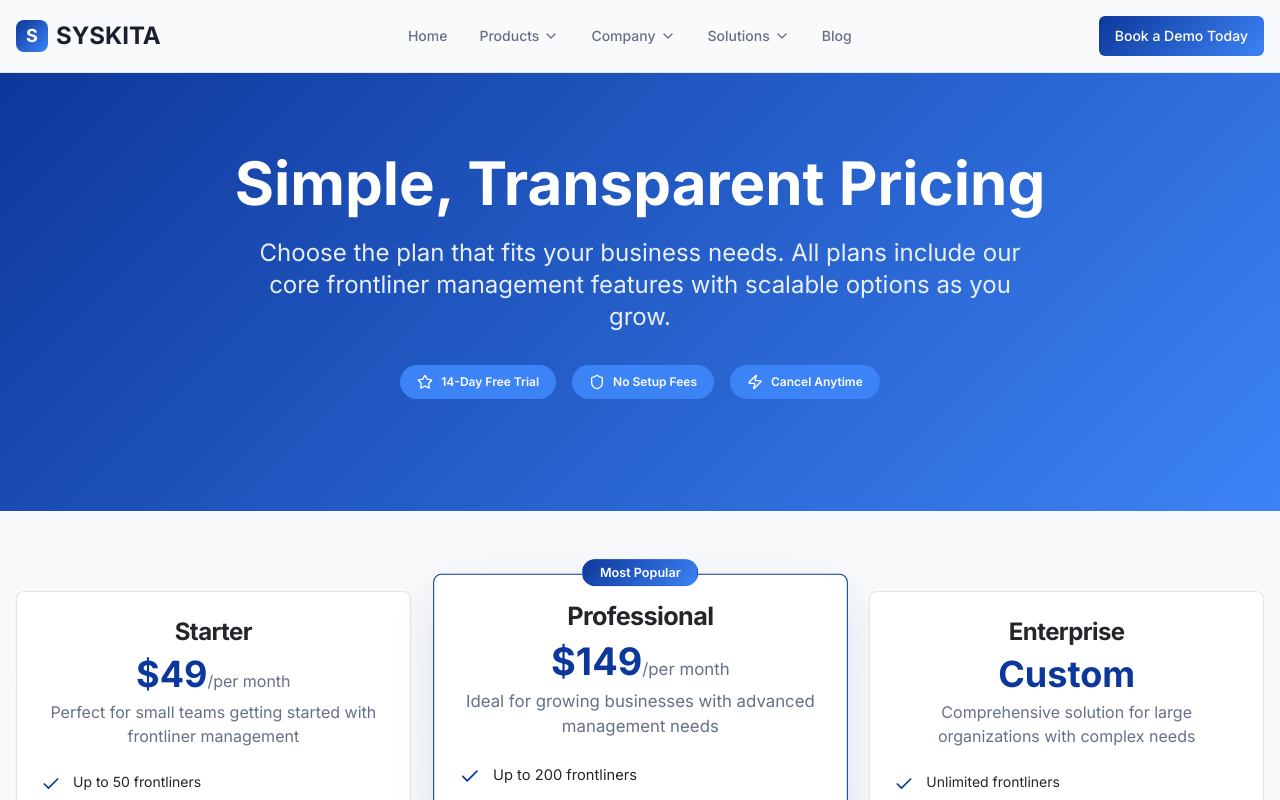
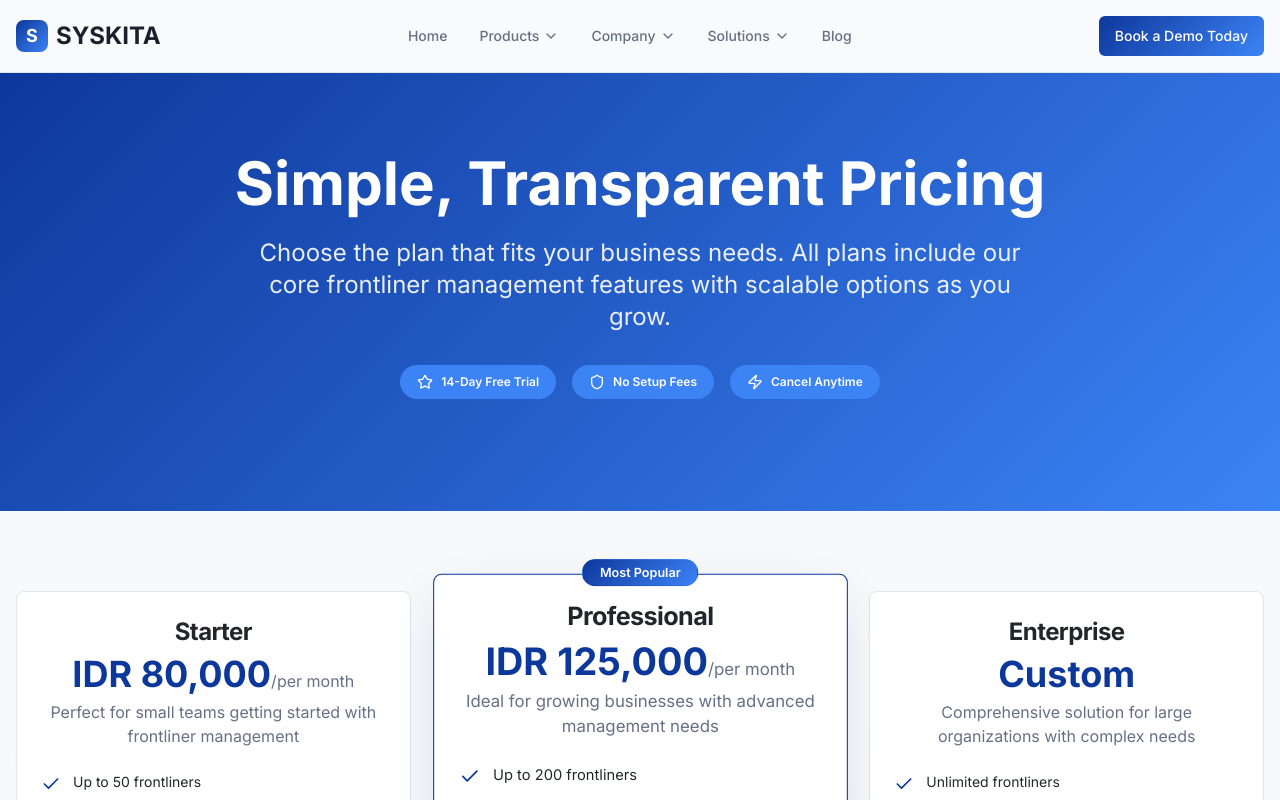
Before and after one commit to Victor-Gondo/syskita-shine-bright, a React (Vite) app: page /pricing in a window 1280 px wide. Shown: the top 800 px of the page. Built offline with nearby package versions, Linux system fonts and the light colour scheme.

Commit message:
Fix pricing display
The pricing for Starter and Professional plans was not updated correctly. This commit ensures the prices are displayed as IDR 80,000 and IDR 125,000 respectively.

```diff
--- a/src/pages/Pricing.tsx
+++ b/src/pages/Pricing.tsx
@@ -9,7 +9,7 @@ const Pricing = () => {
   const pricingPlans = [
     {
       name: "Starter",
-      price: "$49",
+      price: "IDR 80,000",
       period: "per month",
       description: "Perfect for small teams getting started with frontliner management",
       features: [
@@ -31,7 +31,7 @@ const Pricing = () => {
     },
     {
       name: "Professional",
-      price: "$149",
+      price: "IDR 125,000",
       period: "per month",
       description: "Ideal for growing businesses with advanced management needs",
       features: [
```
